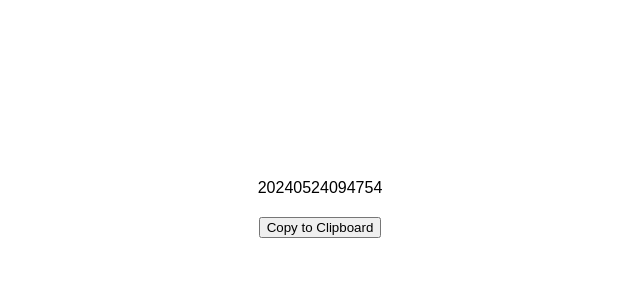
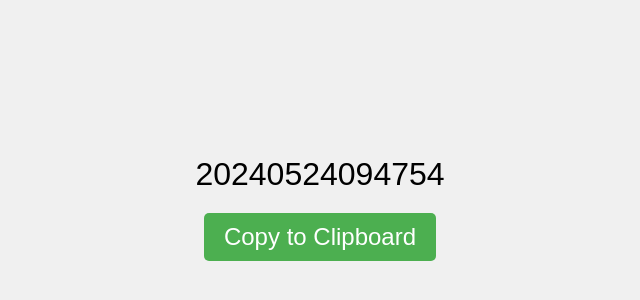
Before and after one commit to Jsgordon420365/anow, a plain HTML site: page index.html in a window 1280 px wide. Shown: the part 192-492 px from the top of the page, without its empty margins (320-960 px from the left). Drawn offline with Linux system fonts and the light colour scheme.

Commit message:
Updated styles to increase text size

```diff
--- a/index.html
+++ b/index.html
@@ -13,9 +13,24 @@
             justify-content: center;
             height: 100vh;
             margin: 0;
+            background-color: #f0f0f0;
+        }
+        #timestamp {
+            font-size: 2em; /* Increase the font size of the timestamp */
+            margin-bottom: 20px;
         }
         button {
-            margin-top: 20px;
+            font-size: 1.5em; /* Increase the font size of the button */
+            padding: 10px 20px;
+            cursor: pointer;
+            border: none;
+            border-radius: 5px;
+            background-color: #4CAF50;
+            color: white;
+            transition: background-color 0.3s;
+        }
+        button:hover {
+            background-color: #45a049;
         }
     </style>
 </head>
```
